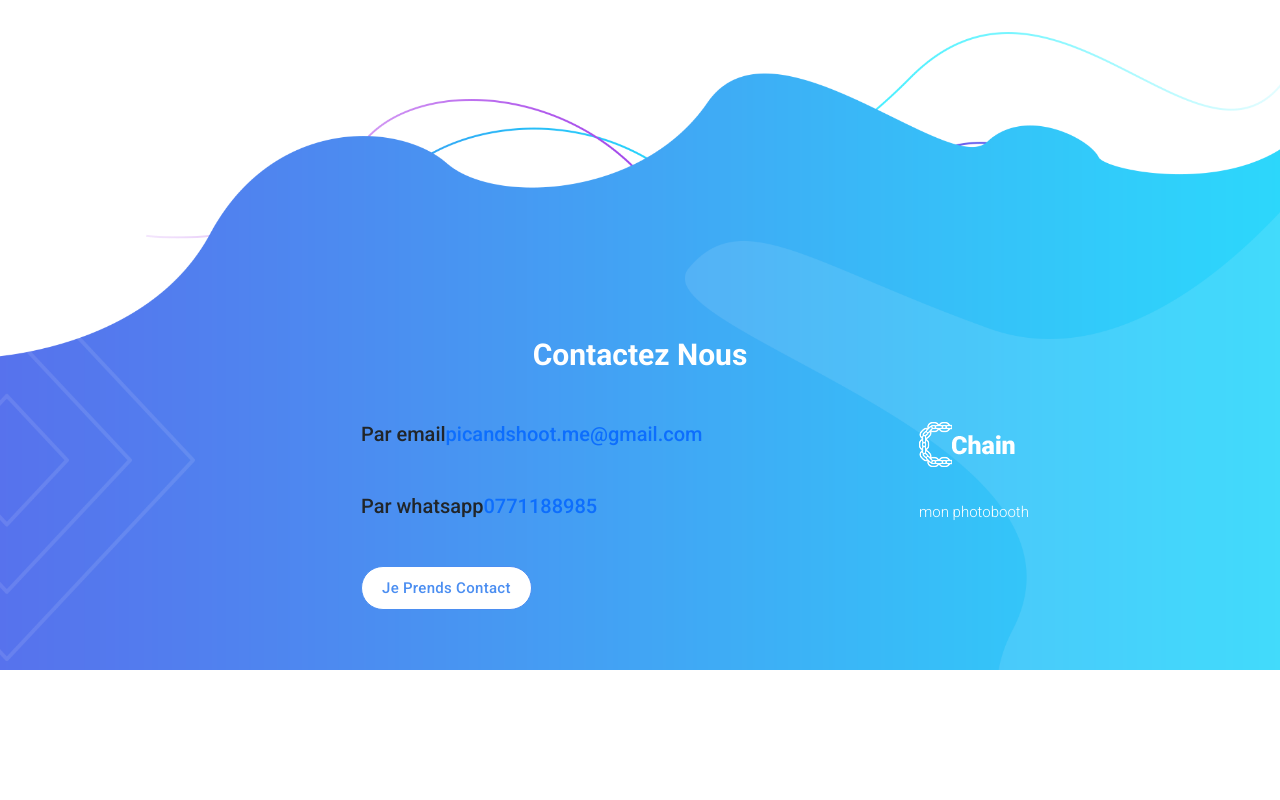
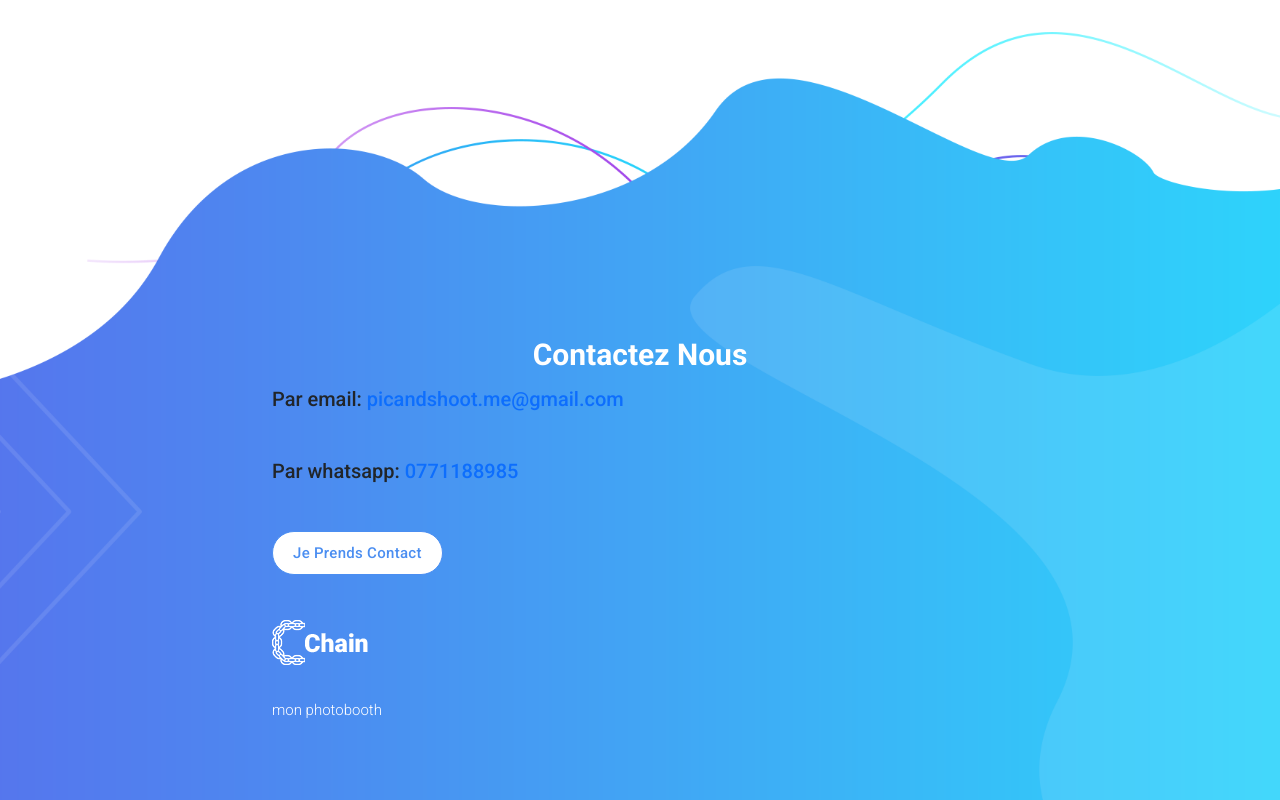
Before and after one commit to Picandshoot/website-photobooth, a plain HTML site: page index.html in a window 1280 px wide. Shown: the part 2810-3610 px from the top of the page. Before the commit the page ends 3480 px from the top, so only its background shows below. Drawn offline with Linux system fonts and the light colour scheme.

Commit message:
Update index.html

```diff
--- a/index.html
+++ b/index.html
@@ -259,20 +259,27 @@ https://templatemo.com/tm-570-chain-app-dev
         <div class="col-lg-8 offset-lg-2">
           <div class="section-heading">
             <h4>contactez nous</h4>
+			 <h5> Par email:  <a href="mailto:picandshoot.me@gmail.com">picandshoot.me@gmail.com</a></h5><br><br>
+			<h5> Par whatsapp:  <a href="tel:+33771188985">0771188985</a></h5><br><br>
+			  <div class="border-button">
+              <a href="tel:+33771188985">Je prends contact</a>
           </div>
         </div>
 
       <div class="row">
-        <div class="col-lg-6 offset-lg-3">
-          <div class="footer-widget">
 
-            <h5> Par email<a href="mailto:picandshoot.me@gmail.com">picandshoot.me@gmail.com</a></h5><br><br>
-			<h5> Par whatsapp<a href="tel:+33771188985">0771188985</a></h5><br><br>
-			  <div class="border-button">
-              <a href="tel:+33771188985">Je prends contact</a>
-            </div>
-          </div>
-        </div>
+
+		<!-- <div class="col-lg-6 offset-lg-3"> -->
+          <!-- <div class="footer-widget"> -->
+
+            <!-- <h5> Par email<a href="mailto:picandshoot.me@gmail.com">picandshoot.me@gmail.com</a></h5><br><br> -->
+			<!-- <h5> Par whatsapp<a href="tel:+33771188985">0771188985</a></h5><br><br> -->
+			  <!-- <div class="border-button"> -->
+              <!-- <a href="tel:+33771188985">Je prends contact</a> -->
+            <!-- </div> -->
+          <!-- </div>  -->
+        <!-- </div> -->
+
 
         <div class="col-lg-3">
           <div class="footer-widget">
```
